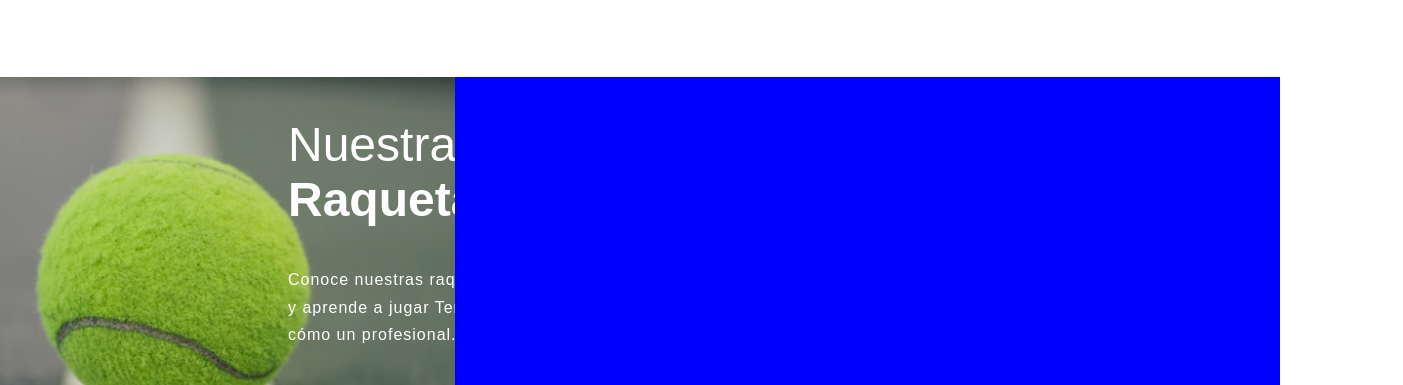
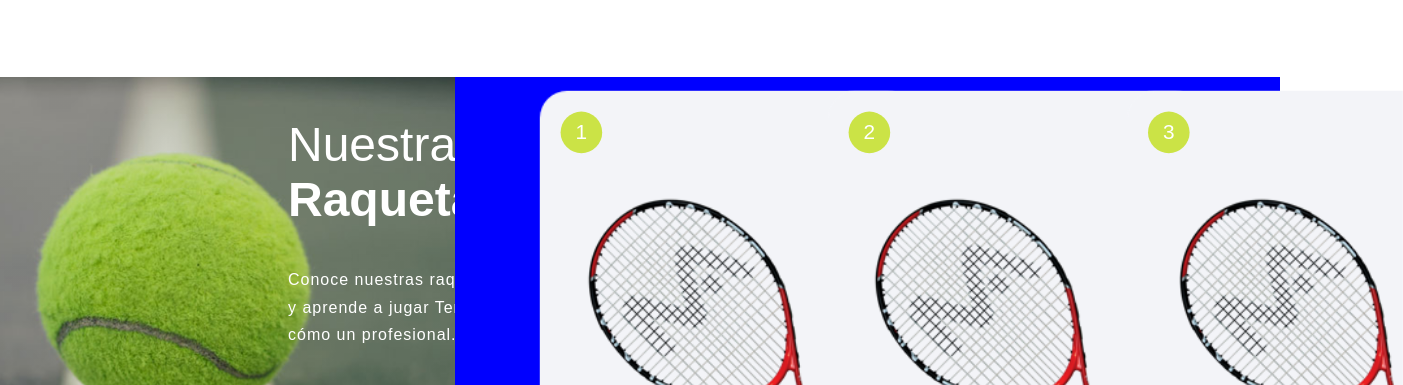
Before and after one commit to ElideZavala/tennis-original, a plain HTML site: page up/index.html in a window 1280 px wide. Shown: the part 1067-1452 px from the top of the page, 1403 px wide, since content can reach past the window. Drawn offline with Linux system fonts and the light colour scheme.

Commit message:
rackets part-3

```diff
--- a/sass/_7.rackets.scss
+++ b/sass/_7.rackets.scss
@@ -54,9 +54,11 @@
 					-webkit-border-radius: 50%;
 					width: 3.5rem;
 					height: 3.5rem;
+					cursor: pointer;
 				}
 				img:last-child {
 					margin-left: 1rem;
+					cursor: pointer;
 				}
 			}
 		}
@@ -67,5 +69,29 @@
 		grid-column: 4 / container-end;
 		background-color: blue;
 
+		&--imgs {
+			display: flex;
+			align-items: center;
+			justify-content: space-between;
+			margin-left: 8rem;
+
+			&__img {
+				transform: scale(1.3);
+				position: relative;
+
+				&--num {
+					position: absolute;
+					top: 1rem;
+					left: 1rem;
+					width: 2rem;
+					height: 2rem;
+					border-radius: 50%;
+					background-color: var(--color-secondary);
+					color: var(--color-primary);
+					text-align: center;
+					line-height: 2;
+				}
+			}
+		}
 	}
 }
--- a/sass/_9.footer.scss
+++ b/sass/_9.footer.scss
@@ -13,6 +13,7 @@
 			margin-right: 3rem;
 			padding: 1rem 0;
 			color: var(--color-sixtary) !important;  //ver la forma de cambiar.
+			letter-spacing: 1px;
 		}
 	}
 
--- a/up/index.html
+++ b/up/index.html
@@ -93,7 +93,28 @@
 		</section>
 
 		<!---*-*-*-*-*-*-*-*-*-*-*-* rackets types Section *-*-*-*-*-*-*-*-*-*-*-*-*--->
-		<section class="rackets__types"></section>
+		<section class="rackets__types">
+			<div class="rackets__types--imgs">
+
+				<!-- racket 1 -->
+				<div class="rackets__types--imgs__img">
+					<img src="./img/rackets/image-2.png" alt="">
+					<span class="rackets__types--imgs__img--num">1</span>
+				</div>
+
+				<!-- racket 2 -->
+				<div class="rackets__types--imgs__img">
+					<img src="./img/rackets/image-3.png" alt="">
+					<span class="rackets__types--imgs__img--num">2</span>
+				</div>
+
+				<!-- racket 3 -->
+				<div class="rackets__types--imgs__img">
+					<img src="./img/rackets/image-4.png" alt="">
+					<span class="rackets__types--imgs__img--num">3</span>
+				</div>
+			</div>
+		</section>
 
 		<!---*-*-*-*-*-*-*-*-*-*-*-* PLayer Section *-*-*-*-*-*-*-*-*-*-*-*-*--->
 		<section class="player"></section>
```
Also changed, not shown: up/css/main-style.css, 1 other file.
